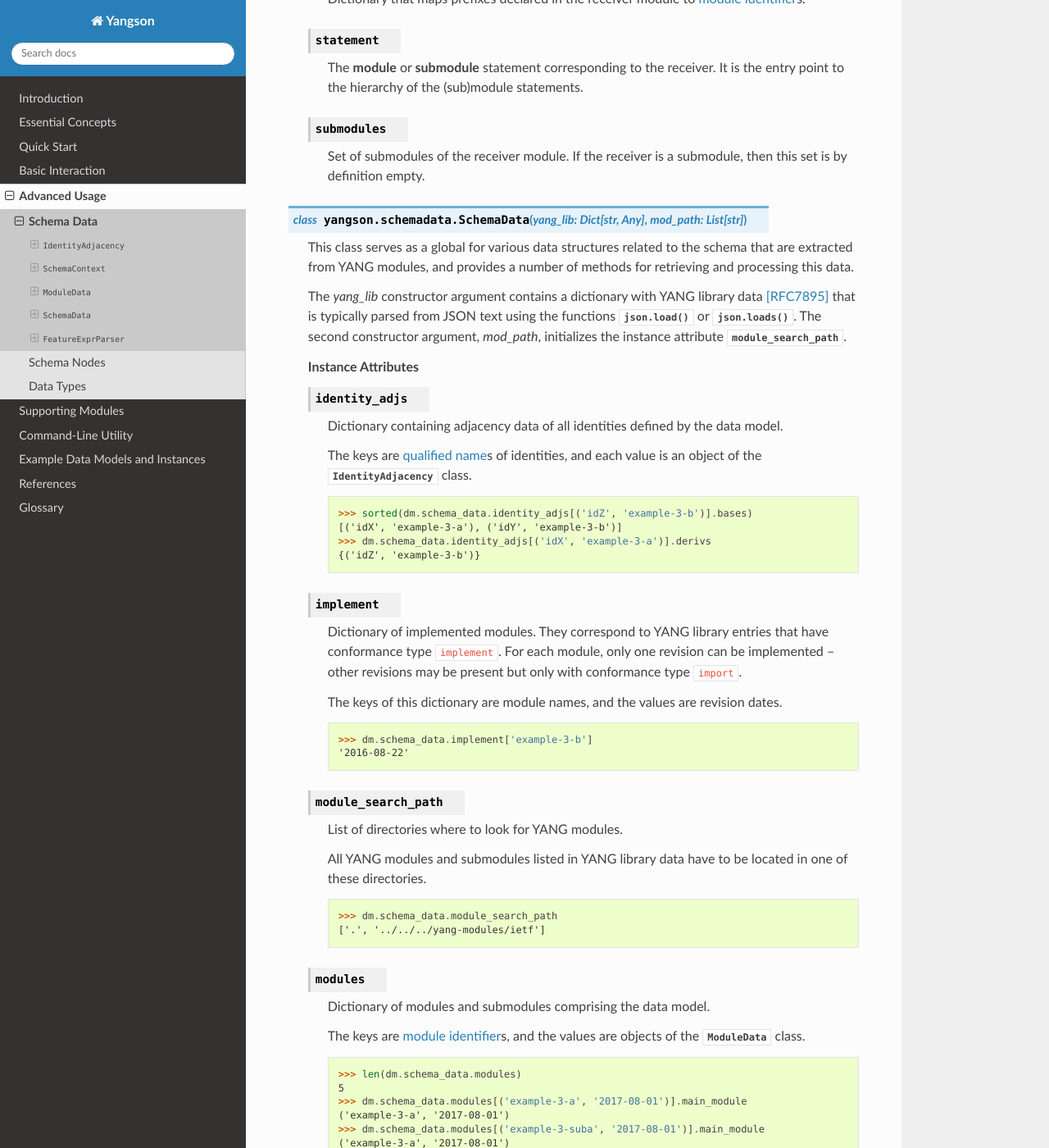
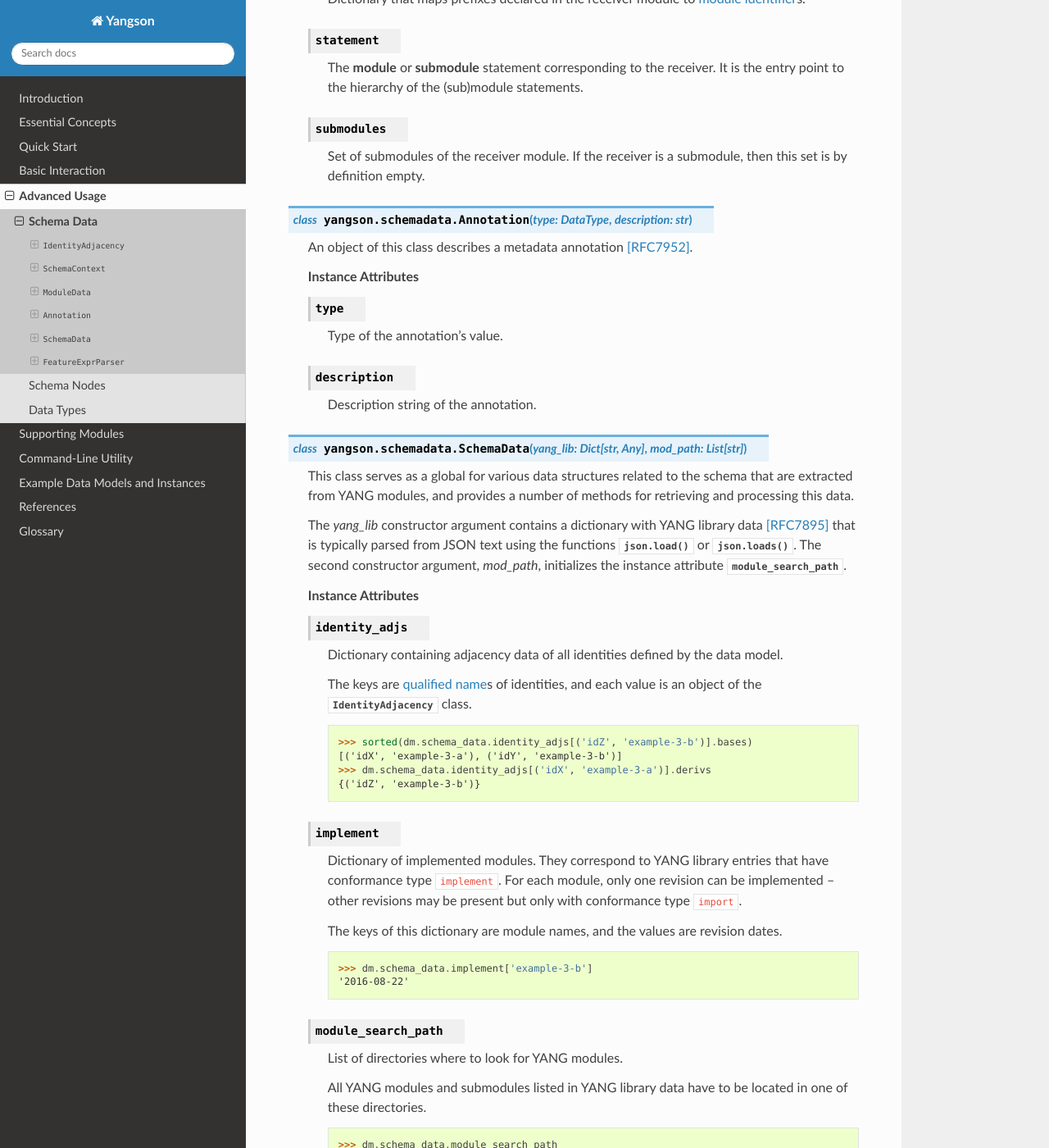
Before and after one commit to CZ-NIC/yangson, a Sphinx documentation site: the page built from docs/schemadata.rst, in a window 1280 px wide and 1400 px high, scrolled down 1792 px. Shown: the whole window at 82% size. Built offline with Sphinx 7.4.7 and the Read the Docs theme 2.0.0, drawn with Linux system fonts in a browser that asks for light colours; some of the changed text lies outside the part shown.

Commit message:
Add "annotations" attribute to schema data

```diff
--- a/docs/examples/ex3/yang-library-ex3.json
+++ b/docs/examples/ex3/yang-library-ex3.json
@@ -25,6 +25,12 @@
         "conformance-type": "implement"
       },
       {
+        "name": "ietf-yang-metadata",
+        "namespace": "urn:ietf:params:xml:ns:yang:ietf-yang-metadata",
+        "revision": "2016-08-05",
+        "conformance-type": "implement"
+      },
+      {
         "name": "ietf-inet-types",
         "namespace": "urn:ietf:params:xml:ns:yang:ietf-inet-types",
         "revision": "2010-09-24",
--- a/docs/references.rst
+++ b/docs/references.rst
@@ -57,6 +57,11 @@
 
 __ https://tools.ietf.org/html/rfc7951
 
+.. [RFC7952] Lhotka, L. *Defining and Using Metadata with YANG.*
+	   `RFC 7952`__, IETF, August 2016. 20 p. ISSN 2070-1721.
+
+__ https://tools.ietf.org/html/rfc7952
+
 .. [RFC8040] Bierman, A.; Bjorklund, M.; Watsen, K. *RESTCONF Protocol.*
 	   `RFC 8040`__, IETF, 2017. 137 p. ISSN 2070-1721.
 
--- a/docs/schemadata.rst
+++ b/docs/schemadata.rst
@@ -120,6 +120,20 @@
       Set of submodules of the receiver module. If the receiver is a
       submodule, then this set is by definition empty.
 
+.. class:: Annotation(type: DataType, description: str)
+
+     An object of this class describes a metadata annotation [RFC7952]_.
+
+     .. rubric:: Instance Attributes
+
+     .. attribute:: type
+
+        Type of the annotation's value.
+
+     .. attribute:: description
+
+        Description string of the annotation.
+
 .. class:: SchemaData(yang_lib: Dict[str, Any], mod_path: List[str])
 
    This class serves as a global for various data structures related
@@ -186,7 +200,7 @@
       .. doctest::
 
 	 >>> len(dm.schema_data.modules)
-	 5
+	 6
 	 >>> dm.schema_data.modules[('example-3-a', '2017-08-01')].main_module
 	 ('example-3-a', '2017-08-01')
 	 >>> dm.schema_data.modules[('example-3-suba', '2017-08-01')].main_module
@@ -195,6 +209,17 @@
 	 ('ietf-inet-types', '2013-07-15')
 	 >>> sorted(dm.schema_data.modules[('example-3-a', '2017-08-01')].features)
 	 ['fea1', 'fea2']
+
+   .. attribute:: annotations
+
+      Dictionary of annotations that are defined in the modules
+      comprising the data model. The keys are :term:`prefixed name`\
+      s, and the values are objects of the :class:`Annotation` class.
+
+      .. doctest::
+
+         >>> dm.schema_data.annotations
+         {}
 
    .. rubric:: Public Methods
 
```
Also changed, not shown: 2 other files. Lines whose indentation alone changed are shown as unchanged.
